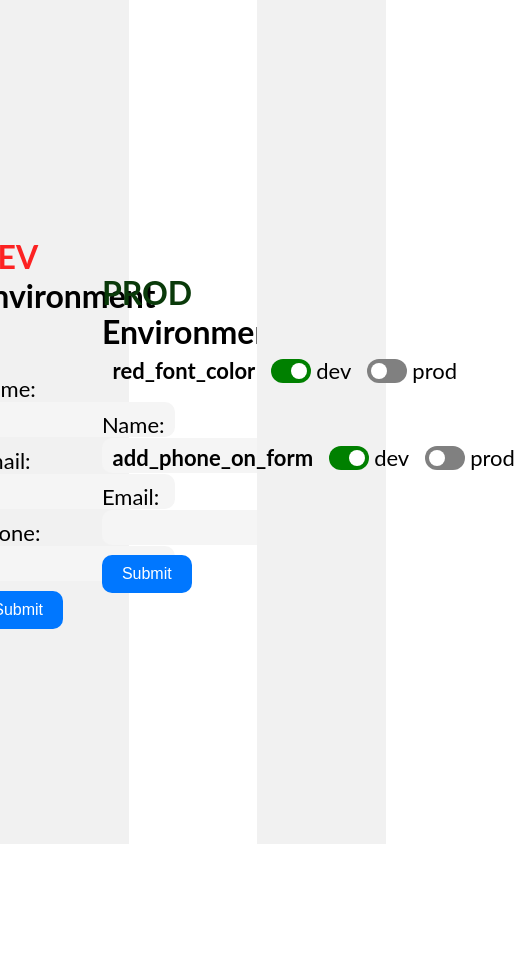
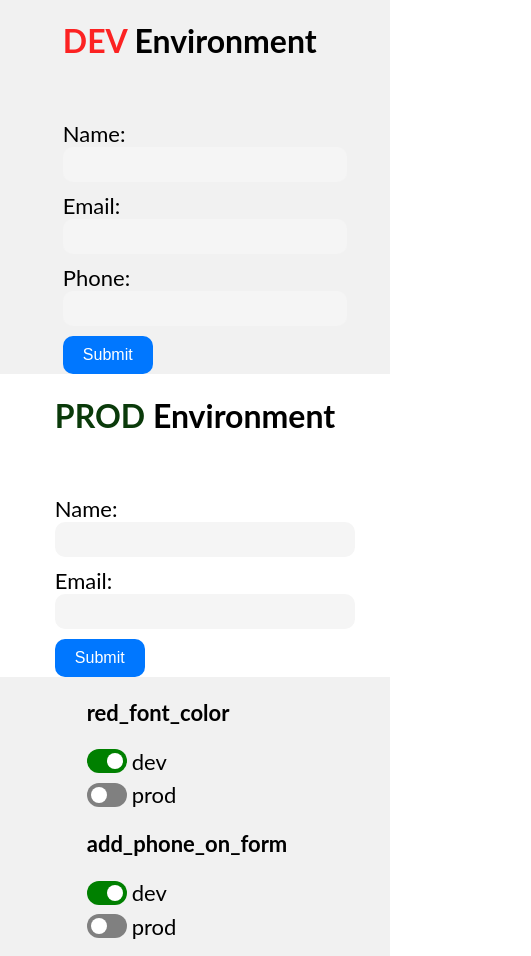
Before and after one commit to GabGuerra/feature-toggle-react-example, a React (Vite) app in the folder feature-toggle-example/: page / in a window 390 px wide. Shown: the whole page, 531 px wide, since content can reach past the window. Before the commit the page ends 844 px from the top, so only its background shows below. Built offline with nearby package versions, Linux system fonts and the light colour scheme.

Commit message:
style: changes to work on mobile

```diff
--- a/feature-toggle-example/src/app.module.scss
+++ b/feature-toggle-example/src/app.module.scss
@@ -5,12 +5,12 @@ body {
 
 .container {
   display: flex;
-  flex-direction: row;
+  flex-direction: column;
   height: 100vh;
 }
 
-.leftSection {
-  width: 33%;
+.topSection {
+  flex: 1;
   background-color: #f1f1f1;
   display: flex;
   justify-content: center;
@@ -18,14 +18,14 @@ body {
 }
 
 .middleSection {
-  width: 33%;
+  flex: 1;
   display: flex;
   justify-content: center;
   align-items: center;
 }
 
-.rightSection {
-  width: 33%;
+.bottomSection {
+  flex: 1;
   display: flex;
   background-color: #f1f1f1;
   justify-content: center;
--- a/feature-toggle-example/src/app.tsx
+++ b/feature-toggle-example/src/app.tsx
@@ -7,7 +7,7 @@ function App() {
  // multiple environments in the same page
   return (
     <div className={style.container}>
-      <div className={style.leftSection}>
+      <div className={style.topSection}>
         <MyGoodFormComponent
           env="dev"
         />
@@ -17,7 +17,7 @@ function App() {
           env="prod"
         />
       </div>
-      <div className={style.rightSection}>
+      <div className={style.bottomSection}>
         <FeatureToggleEditor />
       </div>
     </div>
--- a/feature-toggle-example/src/components/feature-toggle-editor/feature-toggle-editor.module.scss
+++ b/feature-toggle-example/src/components/feature-toggle-editor/feature-toggle-editor.module.scss
@@ -1,11 +1,13 @@
 .featureToggleEditor {
-  display: flex;
-  flex-direction: column;
+  // flex: 1;
+  // display: flex;
+  // flex-direction: column;
+  // justify-content: center;
+  // align-items: center;
   font-family: "lato", sans-serif;
 }
 
 .featureToggleRow {
-  display: flex;
   align-items: center;
   margin-bottom: 1rem;
 }
@@ -19,8 +21,7 @@
 
 .featureToggleSwitch {
   display: flex;
-  align-items: center;
-  margin-right: 1rem;
+  margin-top: 0.4rem;
 }
 
 .switch {
```
